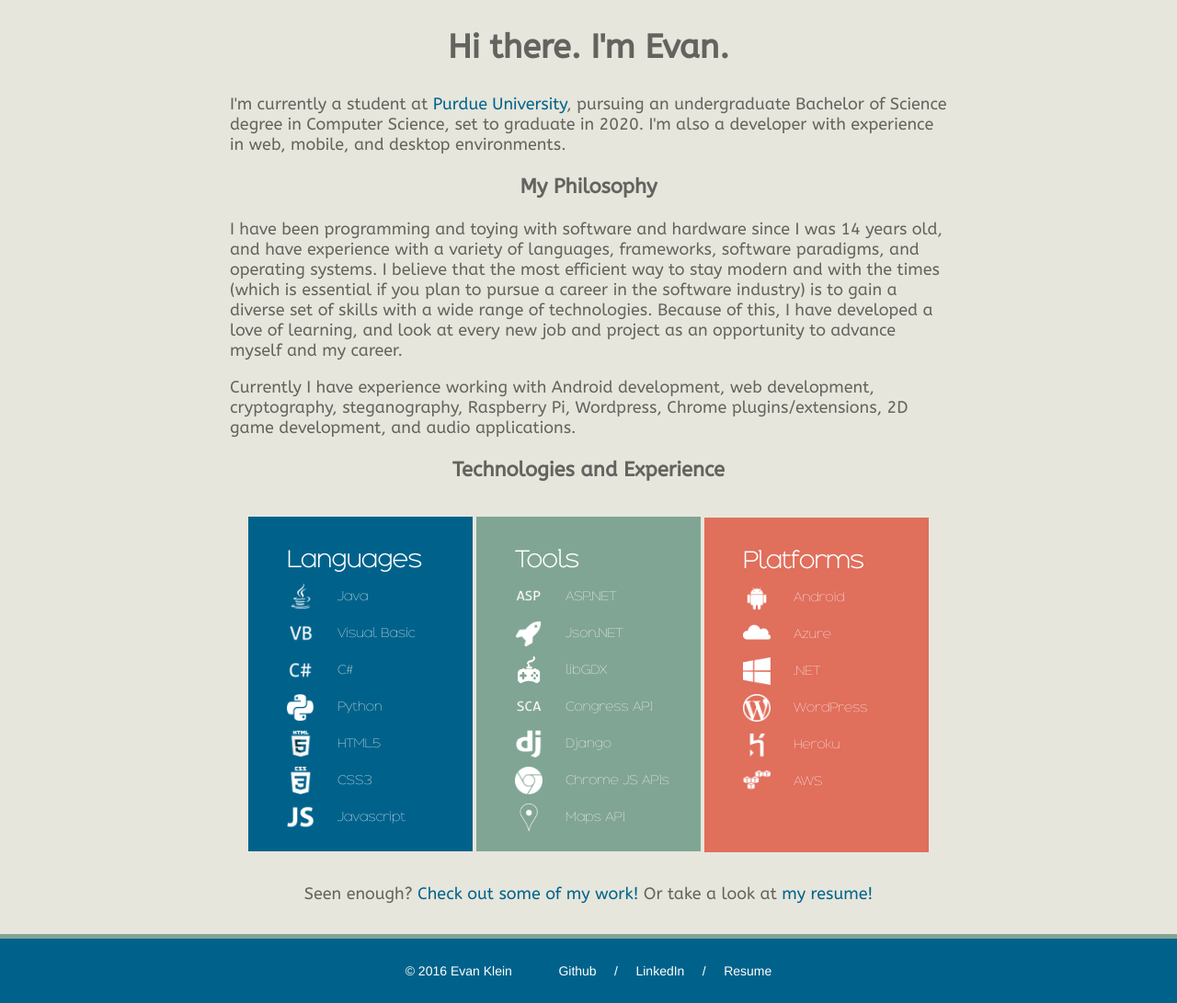
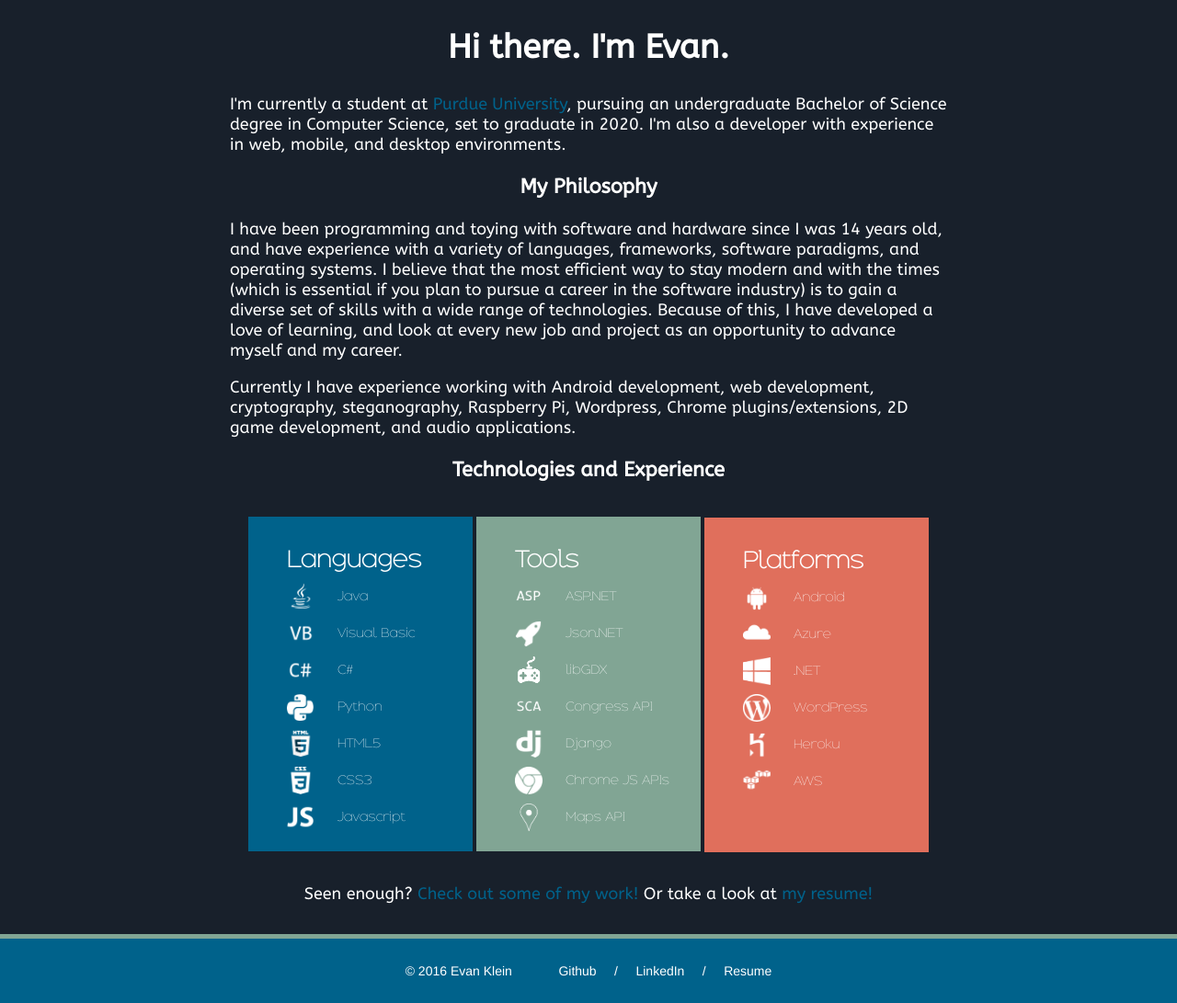
Before and after one commit to evklein/PersonalWebsite2016-2019, a Django app: page / in a window 1280 px wide. Shown: the part 103-1194 px from the top of the page at 92% size. Run offline with Django 3.2, Linux system fonts and the light colour scheme; some web fonts are replaced.

Commit message:
colors on abou.css

```diff
--- a/Personal_Website/static/css/about.css
+++ b/Personal_Website/static/css/about.css
@@ -9,7 +9,7 @@
 }
 
 html, body {
-  background-color: #E6E6DC;
+  background-color: #18202B;
   width: 100%;
   position: relative;
   overflow: auto;
@@ -19,21 +19,21 @@ h2 {
   text-align: center;
   font-size: 36px;
   width: 100%;
-  color: #63635F;
+  color: white; /* #63635F;*/
   font-family: 'PageFont', Helvetica;
 }
 
 h3 {
   text-align: center;
   font-size: 22px;
-  color: #63635F;
+  color: white;
   font-family: 'PageFont', Helvetica;
 }
 
 p {
   padding-left: 250px;
   padding-right: 250px;
-  color: #63635F;
+  color: white;
   font-family: 'PageFont', Helvetica;
   font-size: 18px;
 }
```
